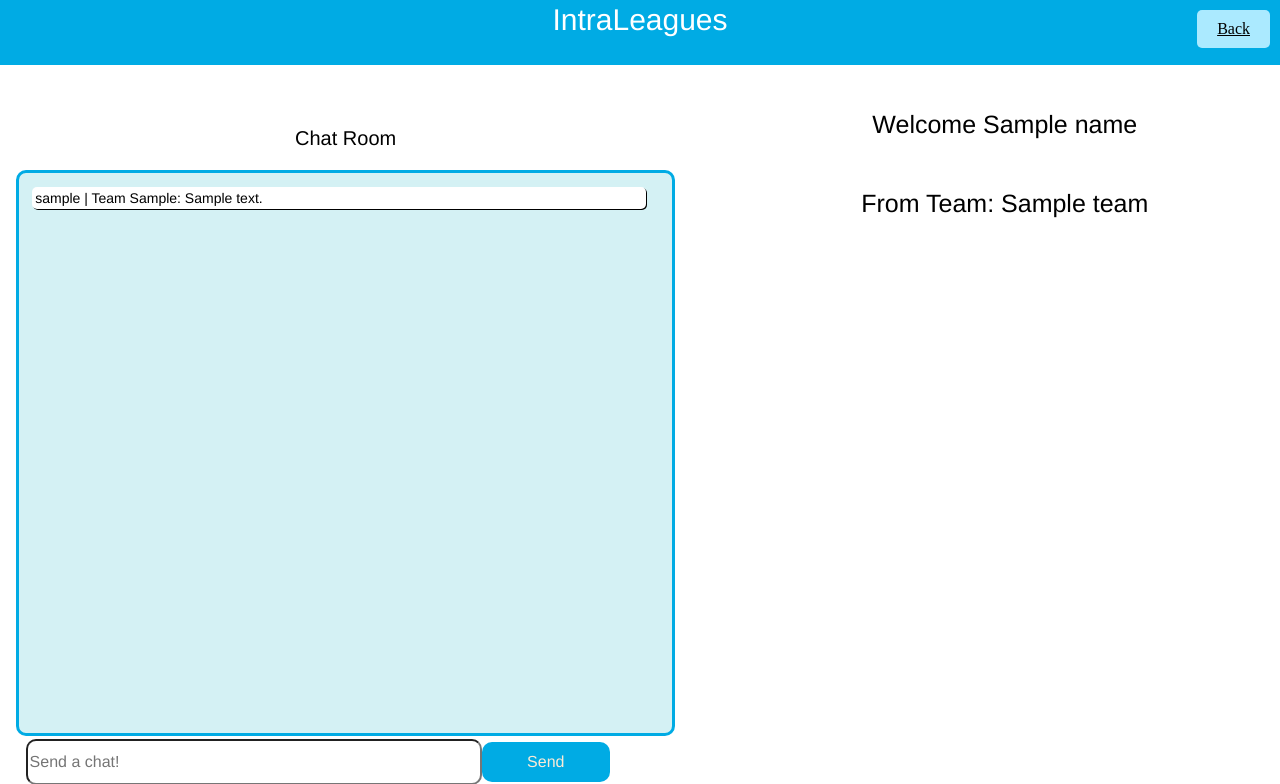
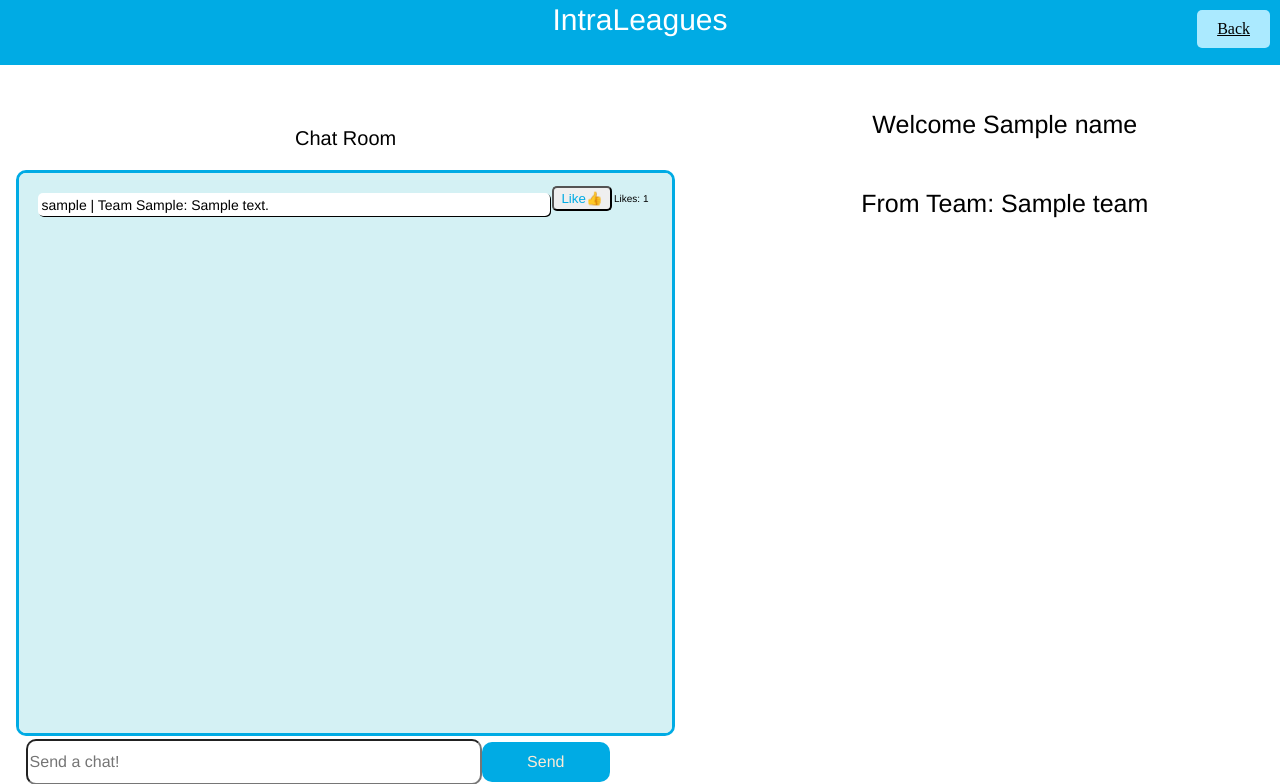
Before and after one commit to Sovinder/CSE-312-SJTM-Project, a Flask app: template templates/chat.html in a window 1280 px wide. Shown: the top 784 px of the page. Run offline with Flask 3, Linux system fonts and the light colour scheme; the template is opened without the code that fills it: most values are stand-ins (such as "Sample title", 1, 10 or a date in 2020); data that the repository does not hold is empty.

Commit message:
Finished all of the functionality for the liking of each post. Tested all of the objectives as well and met all requirements.

```diff
--- a/app.py
+++ b/app.py
@@ -8,6 +8,7 @@ from util import generate_auth_token
 from flask import jsonify
 import bcrypt
 import mysql.connector
+import hashlib
 
 
 app = Flask(__name__,static_url_path='/static')
@@ -34,18 +35,114 @@ def home():
             cursor = conn.cursor()
         except mysql.connector.Error as e:
             print(f"Error: {e}")
-        user_query = "SELECT * FROM user WHERE auth_token=%s"
-        values = (user_type_cookie,)
-        cursor.execute(user_query,values)
+        query = "SELECT * FROM user"
+        cursor.execute(query)
         result = cursor.fetchall()
-        username = result[0][1]
+        username =''
+        print(result)
+        for user in result:
+            print(user)
+            if(hashlib.sha256(user_type_cookie.encode('utf-8')).hexdigest() == user[3]):
+                username = user[1]
+                break
         conn.commit()
         cursor.close()
         conn.close()
+    if username == '':
+        user_type_cookie = None
     response = make_response(render_template('index.html',user_type=user_type_cookie,name=username,team="None"))
     response.headers['Content-Type'] = 'text/html'
     response.headers['X-Content-Type-Options'] = 'nosniff'
     return response
+
+@app.route("/like",methods=['POST'])
+def like():
+    id = request.form.get('id')
+    user_cookie = request.cookies.get('auth')
+    if (user_cookie != 0 and user_cookie != '0' and user_cookie != None):
+        try:
+            conn = mysql.connector.connect(
+                user = 'user',
+                password = 'password',
+                host = 'db',
+                database = 'db'
+            )
+            cursor = conn.cursor()
+        except mysql.connector.Error as e:
+            print(f"Error: {e}")
+        query = "SELECT * FROM user"
+        cursor.execute(query)
+        result = cursor.fetchall()
+        username =''
+        for user in result:
+            if(hashlib.sha256(user_cookie.encode('utf-8')).hexdigest() == user[3]):
+                username = user[1]
+                break
+        #SETUP A TABLE FOR LIKES
+        user_like_table = "CREATE TABLE IF NOT EXISTS user_likes (id INTEGER, username TEXT NOT NULL, like_count INTEGER);"
+        cursor.execute(user_like_table)
+        conn.commit()
+        #check if already a record of liking
+        query = "SELECT * FROM user_likes WHERE id=%s AND username=%s"
+        values = (id, username)
+        cursor.execute(query,values)
+        result = cursor.fetchall()
+        #if there already is a record of a like from this user on the specific message
+        if len(result) != 0:
+            new_value = 0
+            current_value = result[0][2]
+            if current_value == 1:
+                new_value = 0
+                query = "SELECT * FROM likes WHERE id=%s;"
+                values = (id,)
+                cursor.execute(query,values)
+                result = cursor.fetchall()
+                current = result[0][1]
+                current = current - 1
+                query = "UPDATE likes SET count=%s WHERE id=%s;"
+                values = (current,id)
+                cursor.execute(query,values)
+                conn.commit()
+            else:
+                new_value = 1
+                query = "SELECT * FROM likes WHERE id=%s;"
+                values = (id,)
+                cursor.execute(query,values)
+                result = cursor.fetchall()
+                current = result[0][1]
+                current = current + 1
+                query = "UPDATE likes SET count=%s WHERE id=%s;"
+                values = (current,id)
+                cursor.execute(query,values)
+                conn.commit()
+            query  = "UPDATE user_likes SET like_count=%s WHERE id=%s AND username=%s"
+            values = (new_value, id, username)
+            cursor.execute(query,values)
+            conn.commit()
+        else:
+            query = "INSERT INTO user_likes (id,username,like_count) VALUES (%s,%s,%s);"
+            values = (id,username,'1')
+            cursor.execute(query,values)
+            conn.commit()
+            query = "SELECT * FROM likes WHERE id=%s;"
+            values = (id,)
+            cursor.execute(query,values)
+            result = cursor.fetchall()
+            current = result[0][1]
+            current = current + 1
+            query = "UPDATE likes SET count=%s WHERE id=%s;"
+            values = (current,id)
+            cursor.execute(query,values)
+            conn.commit()
+        response = jsonify({"message": "Success, like entered"})
+
+    # Redirect to another route
+        return redirect('/chat'), 302
+    else:
+        response = jsonify({"message": "Need to be logged in"})
+
+    # Redirect to another route
+        return redirect('/'), 302
 
 @app.route("/chat-update")
 def update_chat():
@@ -63,13 +160,18 @@ def update_chat():
         select_query = "SELECT * FROM messages"
         cursor.execute(select_query)
         result = cursor.fetchall()
+        like_query = "SELECT * FROM likes"
+        cursor.execute(like_query)
+        result2 = cursor.fetchall()
     except:
         result = []
+        result2 = []
     conn.commit()
     cursor.close()
     conn.close()
     data  = {
-        'messages':result
+        'messages':result,
+        'likes':result2
     }
     response = jsonify(data)
     return response
@@ -94,24 +196,40 @@ def chat_message():
             cursor = conn.cursor()
         except mysql.connector.Error as e:
             print(f"Error: {e}")
-        user_query = "SELECT * FROM user WHERE auth_token=%s"
-        values = (user_type_cookie,)
-        cursor.execute(user_query,values)
+        query = "SELECT * FROM user"
+        cursor.execute(query)
         result = cursor.fetchall()
-        username = result[0][1]
+        username =''
+        for user in result:
+            if(hashlib.sha256(user_type_cookie.encode('utf-8')).hexdigest() == user[3]):
+                username = user[1]
+                break
         if(username!="Guest"):
+            #CREATING THE MESSAGES TABLE THAT EACH HAVE A SPECIFIC ID
             create_table = "CREATE TABLE IF NOT EXISTS messages (id INTEGER PRIMARY KEY AUTO_INCREMENT,username TEXT NOT NULL,team TEXT NOT NULL,message TEXT NOT NULL);"
             cursor.execute(create_table)
             conn.commit()
+            #CREATING THE LIKE TABLE THAT WILL USE THE SPECIFIC ID AND HAVE LIKE COUNTER
+            create_like_table = "CREATE TABLE IF NOT EXISTS likes (id INTEGER PRIMARY KEY, count INTEGER);"
+            cursor.execute(create_like_table)
+            conn.commit()
+            #INSERTING A MESSAGE
             insert_query = "INSERT INTO messages (username, team,message) VALUES (%s,%s,%s);"
             values = (username, team, message)
             cursor.execute(insert_query, values)
+            conn.commit()
+            #TAKING THE NEW MESSAGE ID AND ESTABLISHING ZERO LIKES IN LIKE TABLE
+            last_inserted_id = cursor.lastrowid
+            insert_likes = "INSERT INTO likes (id, count) VALUES (%s,%s);"
+            values = (last_inserted_id,'0')
+            cursor.execute(insert_likes, values)
+            conn.commit()
         conn.commit()
         cursor.close()
         conn.close()
         return redirect('/chat')
     else:
-        return "Error: Not logged in", 400
+        return redirect("/")
 
 @app.route("/chat",methods=['POST','GET'])
 def chat():
@@ -121,9 +239,11 @@ def chat():
             team = request.form.get('team')
         else:
             user_type_cookie = request.cookies.get('auth')
-            if(user_type_cookie=="0" or user_type_cookie==0):
+            if(user_type_cookie=="0" or user_type_cookie==0 or user_type_cookie==None):
                 user_type_cookie=None
-                return redirect("/")
+                response = jsonify({"message": "Need to be logged in"})
+                return redirect('/'), 302
+
             if user_type_cookie != None:
                 try:
                     conn = mysql.connector.connect(
@@ -135,12 +255,21 @@ def chat():
                     cursor = conn.cursor()
                 except mysql.connector.Error as e:
                     print(f"Error: {e}")
-            user_query = "SELECT * FROM user WHERE auth_token=%s"
-            values = (user_type_cookie,)
-            cursor.execute(user_query,values)
-            result = cursor.fetchall()
-            username = result[0][1]
-            team = 'None'
+                query = "SELECT * FROM user"
+                cursor.execute(query)
+                result = cursor.fetchall()
+                username =''
+                team = 'None'
+                for user in result:
+                    if(hashlib.sha256(user_type_cookie.encode('utf-8')).hexdigest() == user[3]):
+                        username = user[1]
+                        break
+            #user_query = "SELECT * FROM user WHERE auth_token=%s"
+            #values = (user_type_cookie,)
+            #cursor.execute(user_query,values)
+            #result = cursor.fetchall()
+            #username = result[0][1]
+            #team = 'None'
         try:
             conn = mysql.connector.connect(
                 user = 'user',
@@ -197,24 +326,29 @@ def register():
         print("Need a unique username")
         return "Error: Username must be unique", 400
     else:
-        if(password == confirm_password and len(validate_password(password))==0):
-            auth_token = bcrypt.hashpw(password.encode('utf-8'),bcrypt.gensalt())
-            hash = auth_token.decode()
-            safe_username = username.replace('&','&amp;').replace('<','&lt;').replace('>','&gt;')
-            register_query = "INSERT INTO user (username, password, auth_token) VALUES(%s,%s,%s)"
-            values = (safe_username,hash,"0")
-            cursor.execute(register_query,values)
-            conn.commit()
-            cursor.close()
-            conn.close()
-            response = make_response(render_template('index.html'))
-            response.headers['Content-Type'] = 'text/html'
-            response.headers['X-Content-Type-Options'] = 'nosniff'
-            response.headers['Location'] = '/'
-            response.status_code = 302
-            return response
+        if(password == confirm_password):
+            if (len(validate_password(password))==0):
+                auth_token = bcrypt.hashpw(password.encode('utf-8'),bcrypt.gensalt())
+                hash = auth_token.decode('utf-8')
+                safe_username = username.replace('&','&amp;').replace('<','&lt;').replace('>','&gt;')
+                register_query = "INSERT INTO user (username, password, auth_token) VALUES(%s,%s,%s)"
+                values = (safe_username,hash,"0")
+                cursor.execute(register_query,values)
+                conn.commit()
+                cursor.close()
+                conn.close()
+                response = make_response(render_template('index.html'))
+                response.headers['Content-Type'] = 'text/html'
+                response.headers['X-Content-Type-Options'] = 'nosniff'
+                response.headers['Location'] = '/'
+                response.status_code = 302
+                return response
+            else:
+                register_error = "Password too weak. Look at requirements and try again."
+                return render_template('index.html', register_error=register_error)
         else:
-            return "Error: Passwords do not match or dont meet criteria" + password + username, 400
+            register_error = "Passwords do not match. Try again."
+            return render_template('index.html', register_error=register_error)
 
 
 @app.route("/login",methods=['POST'])
@@ -235,24 +369,31 @@ def login():
     values = (username,)
     cursor.execute(check_account_query,values)
     result = cursor.fetchall()
-    hashed_password = result[0][2]
-    if(bcrypt.checkpw(password.encode("utf-8"),hashed_password.encode("utf-8"))):
-        auth_token = generate_auth_token(64)
-        insert_auth_query = "UPDATE user SET auth_token=%s WHERE username=%s"
-        values = (auth_token,username)
-        cursor.execute(insert_auth_query,values)
-        conn.commit()
-        cursor.close()
-        conn.close()
-        response = make_response(render_template('index.html'))
-        response.headers['Content-Type'] = 'text/html'
-        response.headers['X-Content-Type-Options'] = 'nosniff'
-        response.headers['Location'] = '/'
-        response.set_cookie('auth',auth_token,max_age=3600,httponly=True)
-        response.status_code = 302
-        return response
+    if result:
+        hashed_password = result[0][2]
+        if(bcrypt.checkpw(password.encode("utf-8"),hashed_password.encode("utf-8"))):
+            auth_token = generate_auth_token(32)
+            h = hashlib.sha256(auth_token.encode('utf-8')).hexdigest()
+            print(h)
+            insert_auth_query = "UPDATE user SET auth_token=%s WHERE username=%s"
+            values = (h,username)
+            cursor.execute(insert_auth_query,values)
+            conn.commit()
+            cursor.close()
+            conn.close()
+            response = make_response(render_template('index.html'))
+            response.headers['Content-Type'] = 'text/html'
+            response.headers['X-Content-Type-Options'] = 'nosniff'
+            response.headers['Location'] = '/'
+            response.set_cookie('auth',auth_token,max_age=3600,httponly=True)
+            response.status_code = 302
+            return response
+        else:
+            login_error = "Invalid username or password. Try again."
+            return render_template('index.html', login_error=login_error)
     else:
-        return "Error: Invalid login", 400
+        login_error = "Invalid username or password. Try again."
+        return render_template('index.html', login_error=login_error)
 
 @app.route("/logout",methods=['POST'])
 def logout():
@@ -268,8 +409,17 @@ def logout():
             cursor = conn.cursor()
         except mysql.connector.Error as e:
             print(f"Error: {e}")
-        logout_query = "UPDATE user SET auth_token=%s WHERE auth_token=%s"
-        values = (user_type_cookie,user_type_cookie)
+        query = "SELECT * FROM user"
+        cursor.execute(query)
+        result = cursor.fetchall()
+        username =''
+        for user in result:
+            if(hashlib.sha256(user_type_cookie.encode('utf-8')).hexdigest() == user[3]):
+                username = user[1]
+                break
+        #after we find out which user it is
+        logout_query = "UPDATE user SET auth_token=%s WHERE username=%s"
+        values = ("0",username)
         cursor.execute(logout_query,values)
         conn.commit()
         cursor.close()
--- a/static/chat-style.css
+++ b/static/chat-style.css
@@ -49,6 +49,17 @@ body{
     align-items: center;
     padding-left:5%;
     padding-top:5vh;
+}
+.chat-chat{
+    width:100%;
+    display: flex;
+    flex-direction: row;
+    justify-content: left;
+    align-items:center;
+    padding:0.5%;
+}
+.chat-chat > * {
+    margin-right: 2px; /* Adjust the value as needed */
 }
 
 .chat-room{
@@ -137,9 +148,9 @@ body{
     color: black;
     border-radius: 5px;
     padding: 0.5%;
-    max-width: 95%;
+    width: 80%;
+    max-width: 85%;
     word-wrap: break-word;
-    float: right;
     margin-bottom:1px;
     font-family: 'Franklin Gothic Medium', 'Arial Narrow', Arial, sans-serif;
     font-size: 14px;
@@ -157,3 +168,22 @@ body{
     border-radius: 5px;
     cursor: pointer;
 }
+
+.like-button{
+    border-radius: 5px;
+    height: 25px;
+    width:60px;
+    color:#00ABE4;
+}
+.like-count{
+    font-family: 'Franklin Gothic Medium', 'Arial Narrow', Arial, sans-serif;
+    font-size:10px;
+    color:#000000;
+}
+
+.like-button:hover{
+    color: #ff7a59;
+    border: #ff7a59 solid 1px;
+    background:#fff;
+    cursor: pointer;
+  }
--- a/static/functions.js
+++ b/static/functions.js
@@ -24,26 +24,59 @@ function updateChatRoom(messages) {
     const request = new XMLHttpRequest();
     request.onreadystatechange = function() {
         if (this.readyState === 4 && this.status === 200){
-            document.addEventListener('DOMContentLoaded', function() {
-                var scrollContainer = document.querySelector('.chat-room');
-
-                // Scroll to the bottom on page load
-                scrollContainer.scrollTop = scrollContainer.scrollHeight;
-
-                // Additional code for dynamic content or user interaction
-              });
             const message = JSON.parse(this.response);
             messages = message['messages'];
+            likes = message['likes'];
             var chatRoom = document.getElementById('chat-room');
             chatRoom.innerHTML = ''; // Clear existing messages
 
             // Append the new messages to the chat room
             messages.forEach(function(message) {
+                let count = 0;
+                likes.forEach(function(like){
+                    var messageId = message[0];
+                    var likeId = like[0];
+                    if(messageId == likeId){
+                        count = like[1];
+                    }
+                })
+                var div_element = document.createElement('div');
+                div_element.className = "chat-chat";
+                //form creation for the post request
+                var like_form = document.createElement('form');
+                like_form.setAttribute('method','POST');
+                like_form.setAttribute('action','/like');
+                like_form.className = "chat-chat";
+                div_element.appendChild(like_form);
+
+                var id_field = document.createElement('input');
+                id_field.setAttribute('type','hidden');
+                id_field.setAttribute('value',message[0]);
+                id_field.setAttribute('name','id');
+                like_form.appendChild(id_field);
+
                 var paragraph = document.createElement('p');
                 paragraph.className = 'user-message';
                 paragraph.textContent = message[1] + ' | Team ' + message[2] + ': ' + message[3];
-                chatRoom.appendChild(paragraph);
+                like_form.appendChild(paragraph);
+                //adding the like features
+                var like_button = document.createElement('button');
+                like_button.className = 'like-button';
+                like_button.textContent = 'Like\uD83D\uDC4D';
+                like_button.setAttribute('type','submit');
+                like_form.appendChild(like_button);
+                var like_count = document.createElement('p');
+                like_count.className = 'like-count';
+                like_count.textContent = "Likes: " + count;
+                like_form.appendChild(like_count);
+                chatRoom.appendChild(div_element);
+
+                //adding the hidden elements to be issued during post request
             });
+            var scrollContainer = document.querySelector('.chat-room');
+
+                // Scroll to the bottom on page load
+            scrollContainer.scrollTop = scrollContainer.scrollHeight;
         }
     }
     request.open("GET","/chat-update");
```
Also changed, not shown: static/style.css (+50 -0 lines), templates/index.html (+15 -1 lines).
